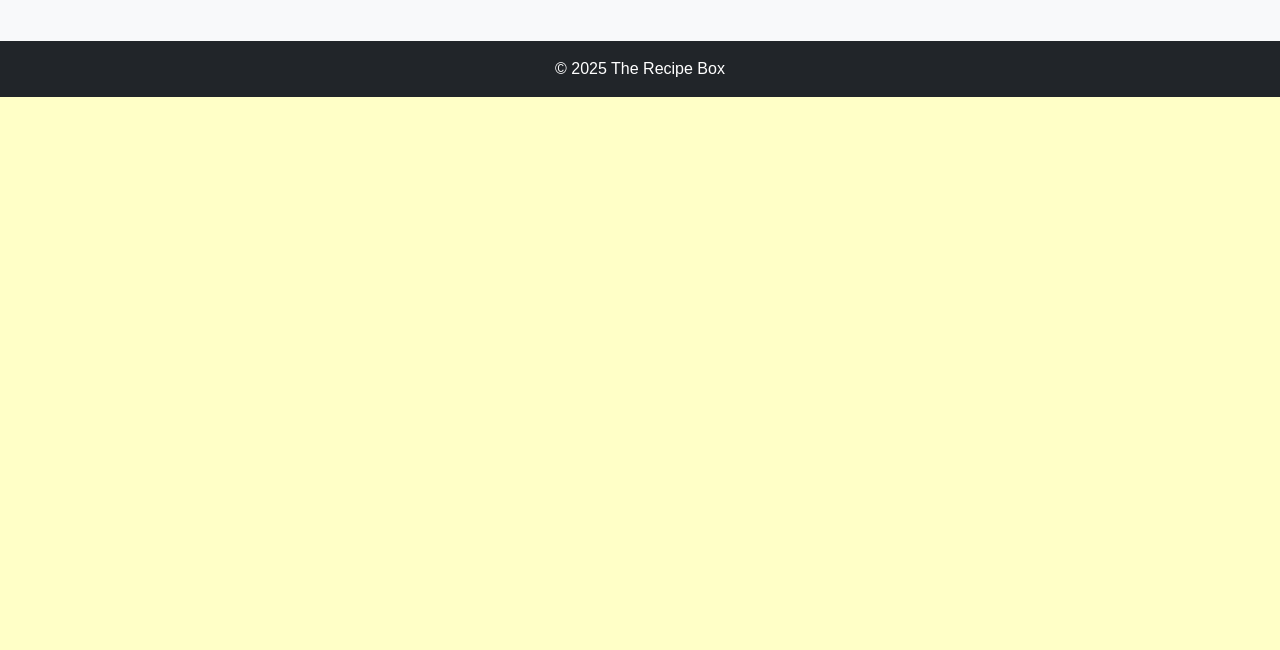
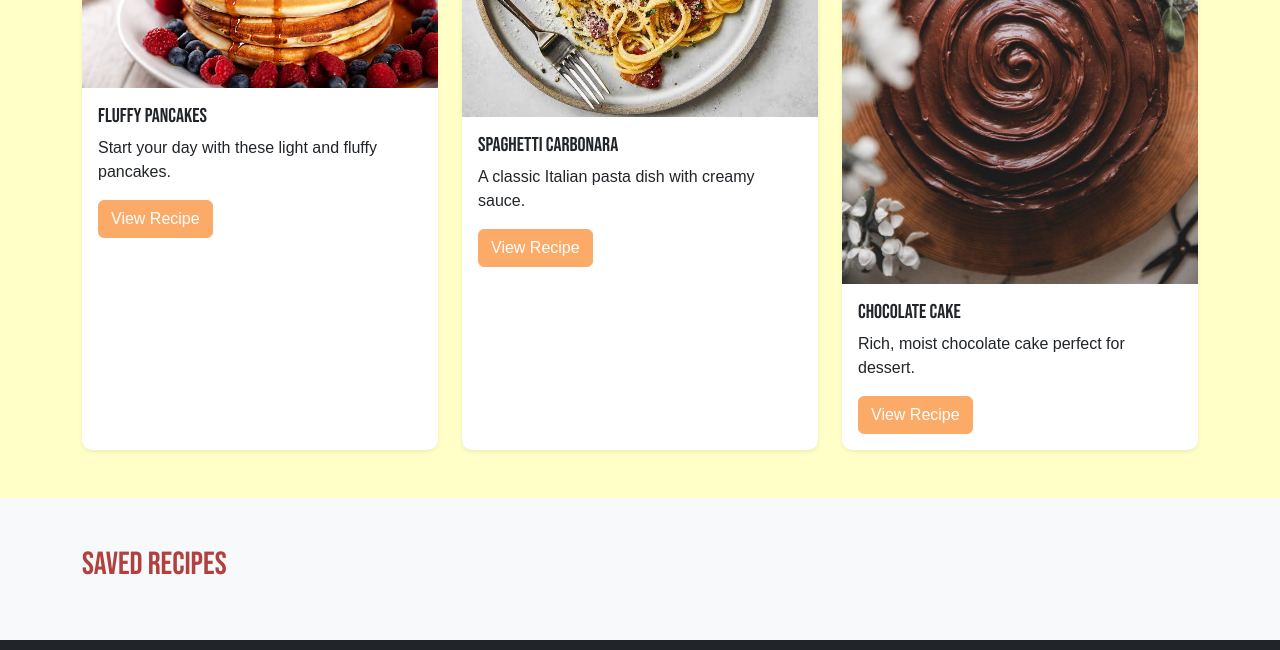
Before and after one commit to kleahila/the-recipe-box, a plain HTML site: page index.html in a window 1280 px wide. Shown: the part 578-1228 px from the top of the page. Before the commit the page ends 800 px from the top, so only its background shows below. Drawn offline with nearby package versions, Linux system fonts and the light colour scheme.

Commit message:
recipe add

```diff
--- a/index.html
+++ b/index.html
@@ -68,6 +68,45 @@
             </div>
 
             <div id="recipeGrid" class="row"></div>
+            <div id="recipeGrid" class="row g-4">
+
+  <!-- Recipe 1 -->
+  <div class="col-md-4">
+    <div class="card h-100 shadow-sm">
+      <img src="assets/images/pancakes.jpg" class="card-img-top" alt="Fluffy Pancakes">
+      <div class="card-body">
+        <h5 class="card-title">Fluffy Pancakes</h5>
+        <p class="card-text">Start your day with these light and fluffy pancakes.</p>
+        <button class="btn btn-primary" data-bs-toggle="modal" data-bs-target="#viewRecipeModal">View Recipe</button>
+      </div>
+    </div>
+  </div>
+
+  <!-- Recipe 2 -->
+  <div class="col-md-4">
+    <div class="card h-100 shadow-sm">
+      <img src="assets/images/spaghetti.jpg" class="card-img-top" alt="Spaghetti Carbonara">
+      <div class="card-body">
+        <h5 class="card-title">Spaghetti Carbonara</h5>
+        <p class="card-text">A classic Italian pasta dish with creamy sauce.</p>
+        <button class="btn btn-primary" data-bs-toggle="modal" data-bs-target="#viewRecipeModal">View Recipe</button>
+      </div>
+    </div>
+  </div>
+
+  <!-- Recipe 3 -->
+  <div class="col-md-4">
+    <div class="card h-100 shadow-sm">
+      <img src="assets/images/cake.jpg" class="card-img-top" alt="Chocolate Cake">
+      <div class="card-body">
+        <h5 class="card-title">Chocolate Cake</h5>
+        <p class="card-text">Rich, moist chocolate cake perfect for dessert.</p>
+        <button class="btn btn-primary" data-bs-toggle="modal" data-bs-target="#viewRecipeModal">View Recipe</button>
+      </div>
+    </div>
+  </div>
+
+</div>
         </div>
     </section>
 
```
